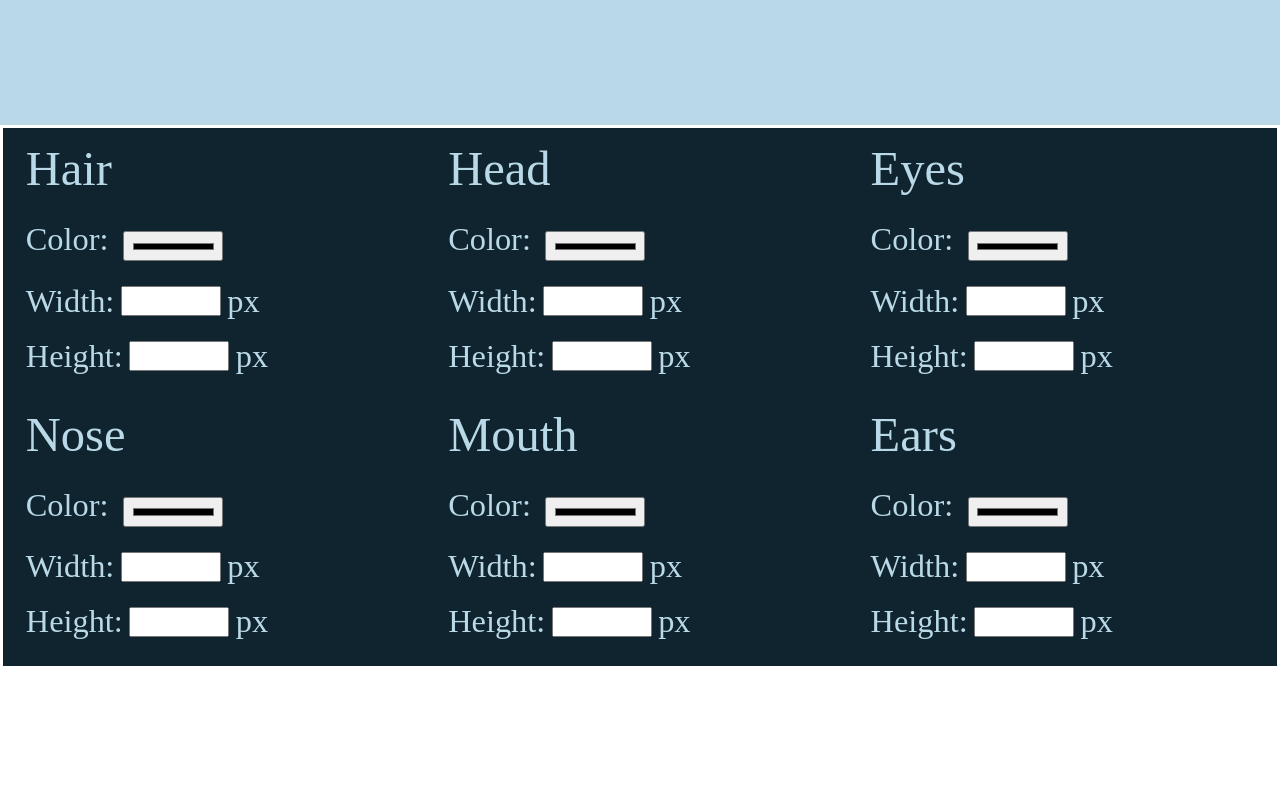
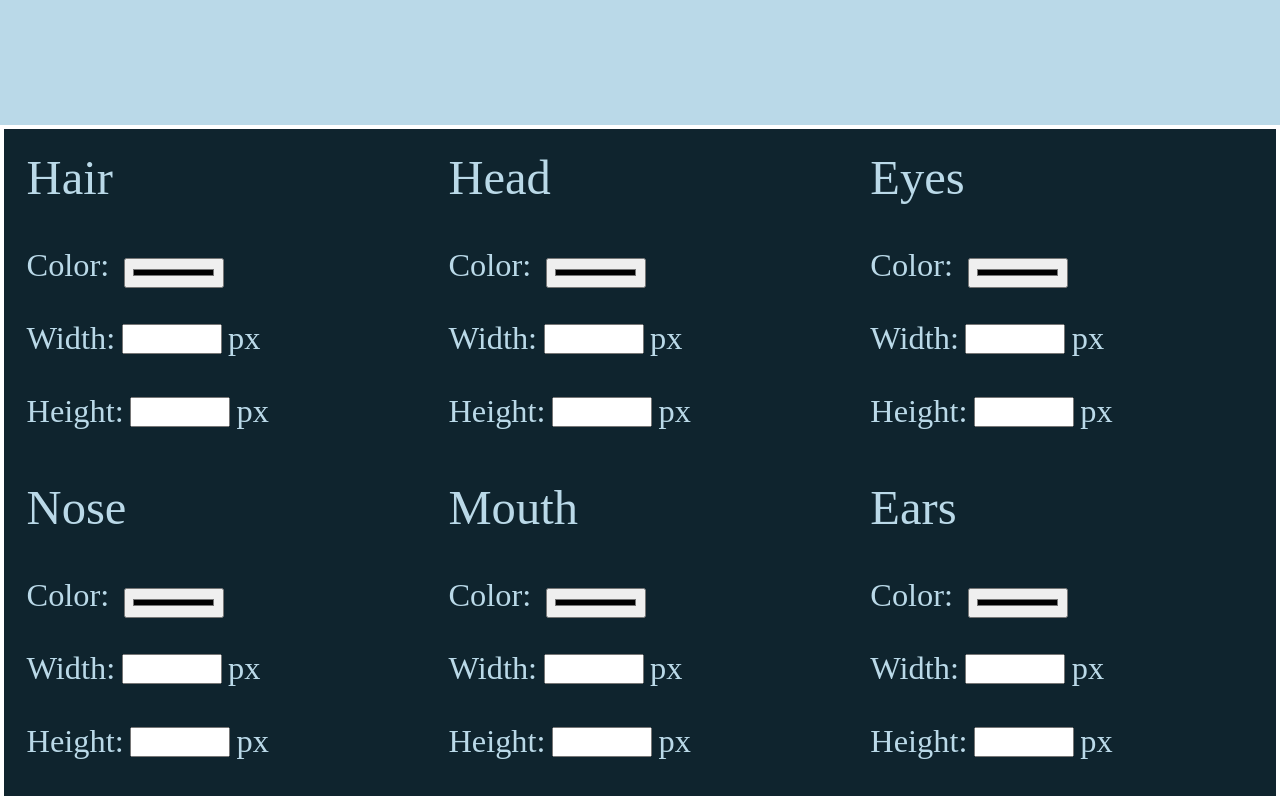
Before and after one commit to collerhatguy/face-maker-2, a React (Create React App) app: page / in a window 1280 px wide. Shown: the part 675-1475 px from the top of the page. Before the commit the page ends 1344 px from the top, so only its background shows below. Built offline with nearby package versions, Linux system fonts and the light colour scheme.

Commit message:
adjusted fonts size for accessability

```diff
--- a/src/styles/App.css
+++ b/src/styles/App.css
@@ -50,6 +50,15 @@ table {
   padding: 0;
   margin: 0;
   max-width: 100%;
+}
+
+html {
+  font-size: 62.5%;
+}
+
+body {
+  font-size: 1.8rem;
+  line-height: 1.5;
 }
 
 .head-container {
@@ -247,18 +256,18 @@ form {
 }
 
 form fieldset {
-  font-size: 48.54px;
+  font-size: 4.854rem;
   color: #bad9e8;
   padding: .2em;
   margin: .2em;
 }
 
 form label {
-  font-size: 32.36px;
+  font-size: 3.236rem;
 }
 
 form input {
-  font-size: 32.36px;
+  font-size: 3.236rem;
   width: 100px;
   height: 30px;
   padding: .2em;
--- a/src/styles/App.scss
+++ b/src/styles/App.scss
@@ -13,7 +13,7 @@
 // 2. variables
 $primary-color: hsl(200, 50%, 82%);
 $secondary-color: hsl(200, 50%, 12%);
-$base-font-size: 10px;
+$base-font-size: 1rem;
 
 // 3. mixins
 @mixin font-size($size) {
--- a/src/styles/_reset.scss
+++ b/src/styles/_reset.scss
@@ -44,3 +44,10 @@ table {
     margin: 0;
     max-width: 100%;
   }
+html {
+	font-size: 62.5%;
+}
+body {
+	font-size: 1.8rem;
+	line-height: 1.5;
+}
```
Also changed, not shown: 1 other file (tests, documents, lock files or other folders).
